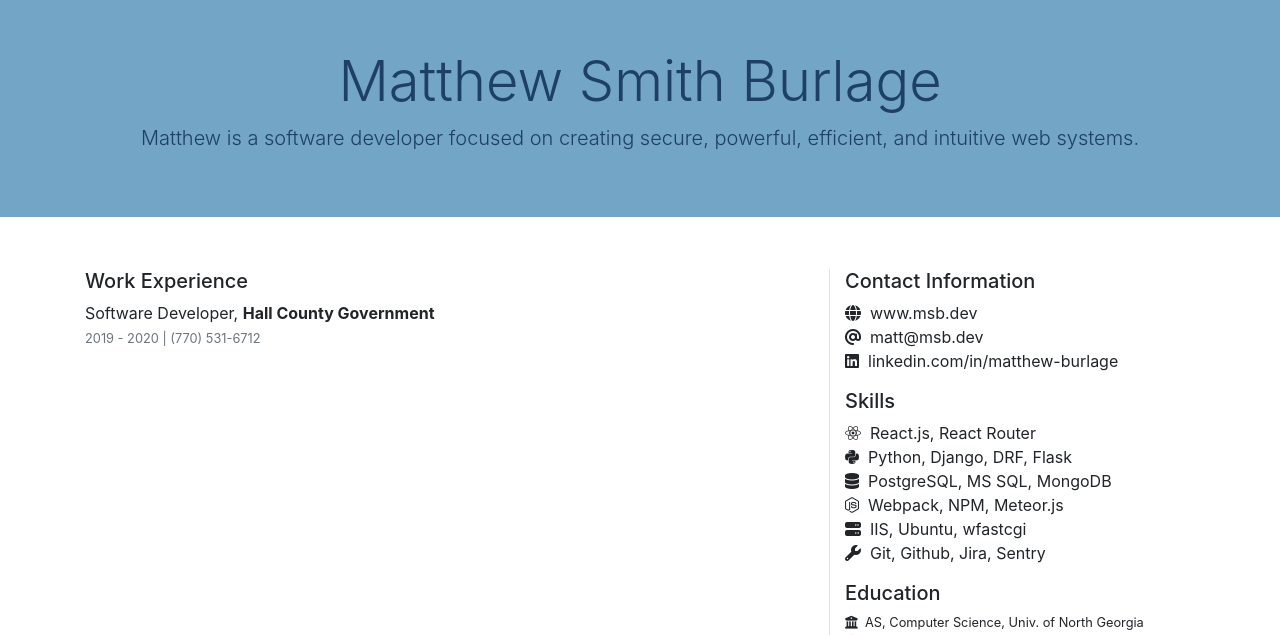
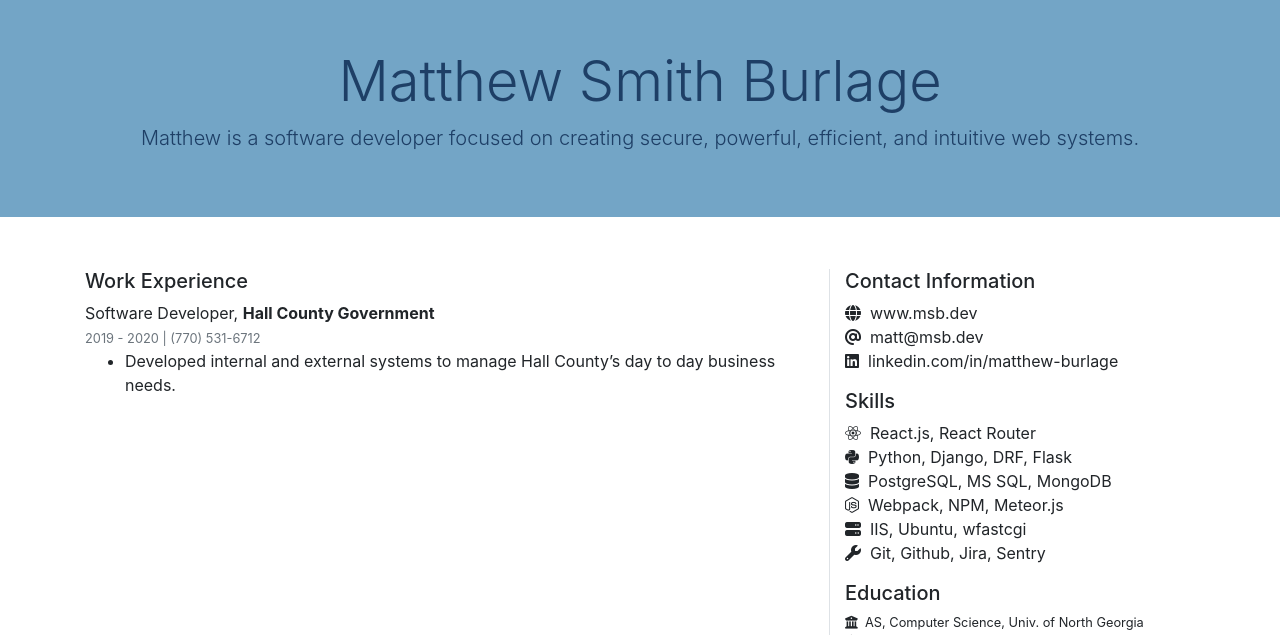
Before and after one commit to mattburlage/msb.dev, a Django app: page /resume/ in a window 1280 px wide. Shown: the top 635 px of the page. Run offline with Django 3.2, Linux system fonts and the light colour scheme; some libraries are stand-ins or nearby versions.

```diff
--- a/templates/resume/index.html
+++ b/templates/resume/index.html
@@ -46,9 +46,15 @@
                             Software Developer,
                             <span class="font-weight-bold">Hall County Government</span>
                         </div>
-                        <div class="mt-0">
+                        <div>
                             <span class="text-muted small">2019 - 2020 | (770) 531-6712</span>
                         </div>
+                        <div>
+                            <ul>
+                                <li>Developed internal and external systems to manage Hall County’s day to day business needs.</li>
+                            </ul>
+                        </div>
+
                     </div>
                     <div class="col-md-4">
                         <h5>Contact Information</h5>
```
